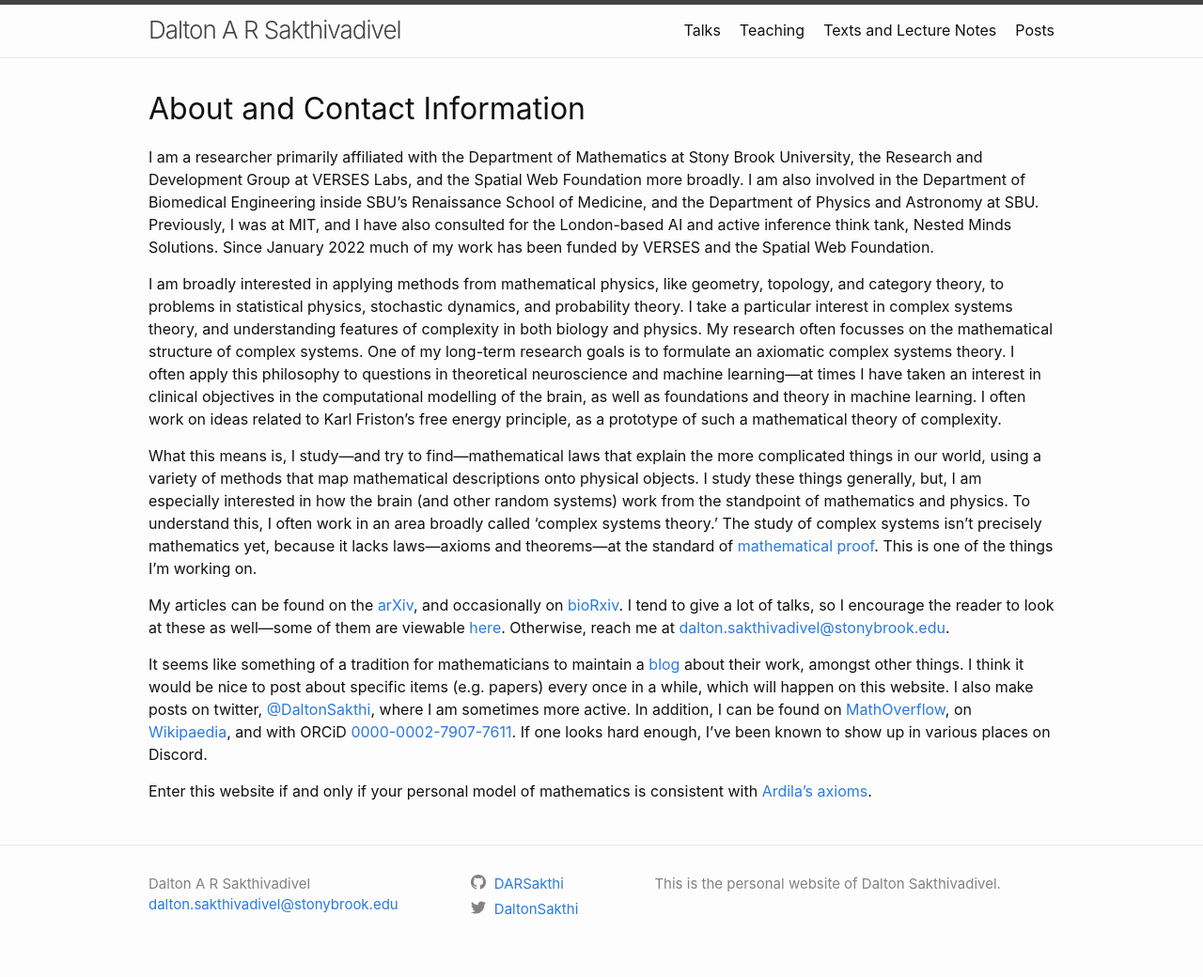
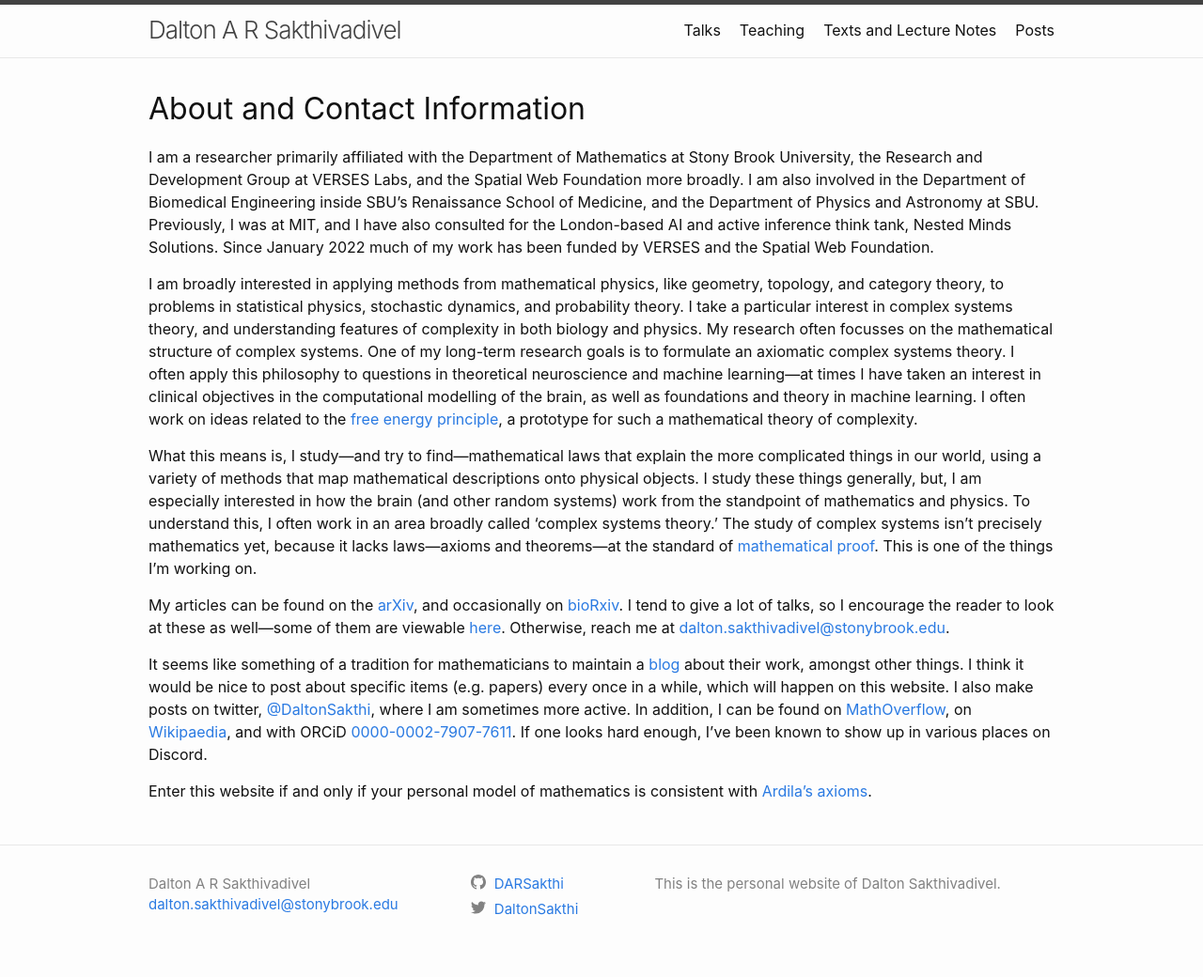
Before and after one commit to DARSakthi/DARSakthi.github.io, a Jekyll site: the page built from index.markdown, in a window 1280 px wide. Shown: the whole page at 94% size. Built offline with Jekyll 4.4.1, drawn with Linux system fonts in a browser that asks for light colours.

Commit message:
Added link
https://en.wikipedia.org/wiki/Free_energy_principle

De-cult-ify

```diff
--- a/index.markdown
+++ b/index.markdown
@@ -8,7 +8,7 @@ author_profile: true
 
 I am a researcher primarily affiliated with the Department of Mathematics at Stony Brook University, the Research and Development Group at VERSES Labs, and the Spatial Web Foundation more broadly. I am also involved in the Department of Biomedical Engineering inside SBU's Renaissance School of Medicine, and the Department of Physics and Astronomy at SBU. Previously, I was at MIT, and I have also consulted for the London-based AI and active inference think tank, Nested Minds Solutions. Since January 2022 much of my work has been funded by VERSES and the Spatial Web Foundation.
 
-I am broadly interested in applying methods from mathematical physics, like geometry, topology, and category theory, to problems in statistical physics, stochastic dynamics, and probability theory. I take a particular interest in complex systems theory, and understanding features of complexity in both biology and physics. My research often focusses on the mathematical structure of complex systems. One of my long-term research goals is to formulate an axiomatic complex systems theory. I often apply this philosophy to questions in theoretical neuroscience and machine learning—at times I have taken an interest in clinical objectives in the computational modelling of the brain, as well as foundations and theory in machine learning. I often work on ideas related to Karl Friston's free energy principle, as a prototype of such a mathematical theory of complexity.
+I am broadly interested in applying methods from mathematical physics, like geometry, topology, and category theory, to problems in statistical physics, stochastic dynamics, and probability theory. I take a particular interest in complex systems theory, and understanding features of complexity in both biology and physics. My research often focusses on the mathematical structure of complex systems. One of my long-term research goals is to formulate an axiomatic complex systems theory. I often apply this philosophy to questions in theoretical neuroscience and machine learning—at times I have taken an interest in clinical objectives in the computational modelling of the brain, as well as foundations and theory in machine learning. I often work on ideas related to the [free energy principle](https://en.wikipedia.org/wiki/Free_energy_principle), a prototype for such a mathematical theory of complexity.
 
 What this means is, I study—and try to find—mathematical laws that explain the more complicated things in our world, using a variety of methods that map mathematical descriptions onto physical objects. I study these things generally, but, I am especially interested in how the brain (and other random systems) work from the standpoint of mathematics and physics. To understand this, I often work in an area broadly called 'complex systems theory.' The study of complex systems isn’t precisely mathematics yet, because it lacks laws—axioms and theorems—at the standard of [mathematical proof](https://en.wikipedia.org/wiki/Mathematical_proof). This is one of the things I'm working on.
 
```
